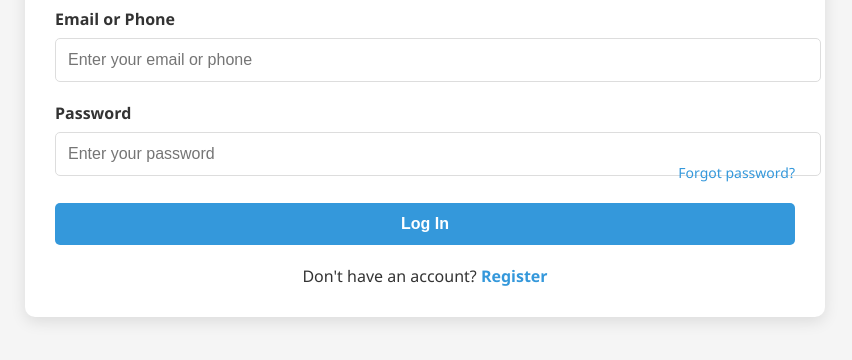
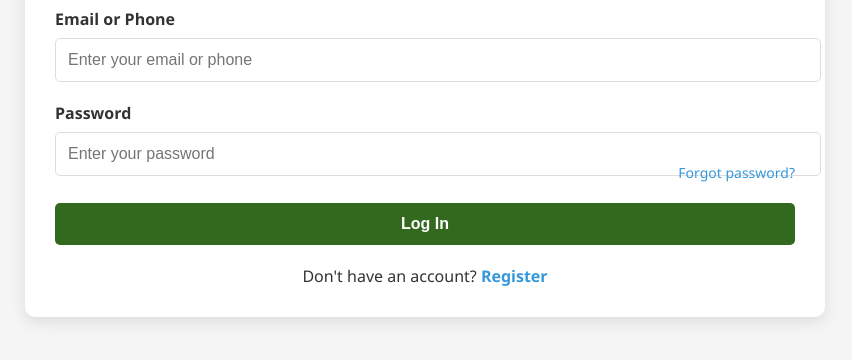
Before and after one commit to Byabasajjamatayo/M, a plain HTML site: page index.html in a window 1280 px wide. Shown: the part 300-660 px from the top of the page, without its empty margins (215-1067 px from the left). Drawn offline with Linux system fonts and the light colour scheme.

Commit message:
Update index.html

```diff
--- a/index.html
+++ b/index.html
@@ -80,7 +80,7 @@
         }
 
         .btn {
-            background-color: #3498db;
+            background-color: #33691e;
             color: white;
             border: none;
             padding: 12px 20px;
```
